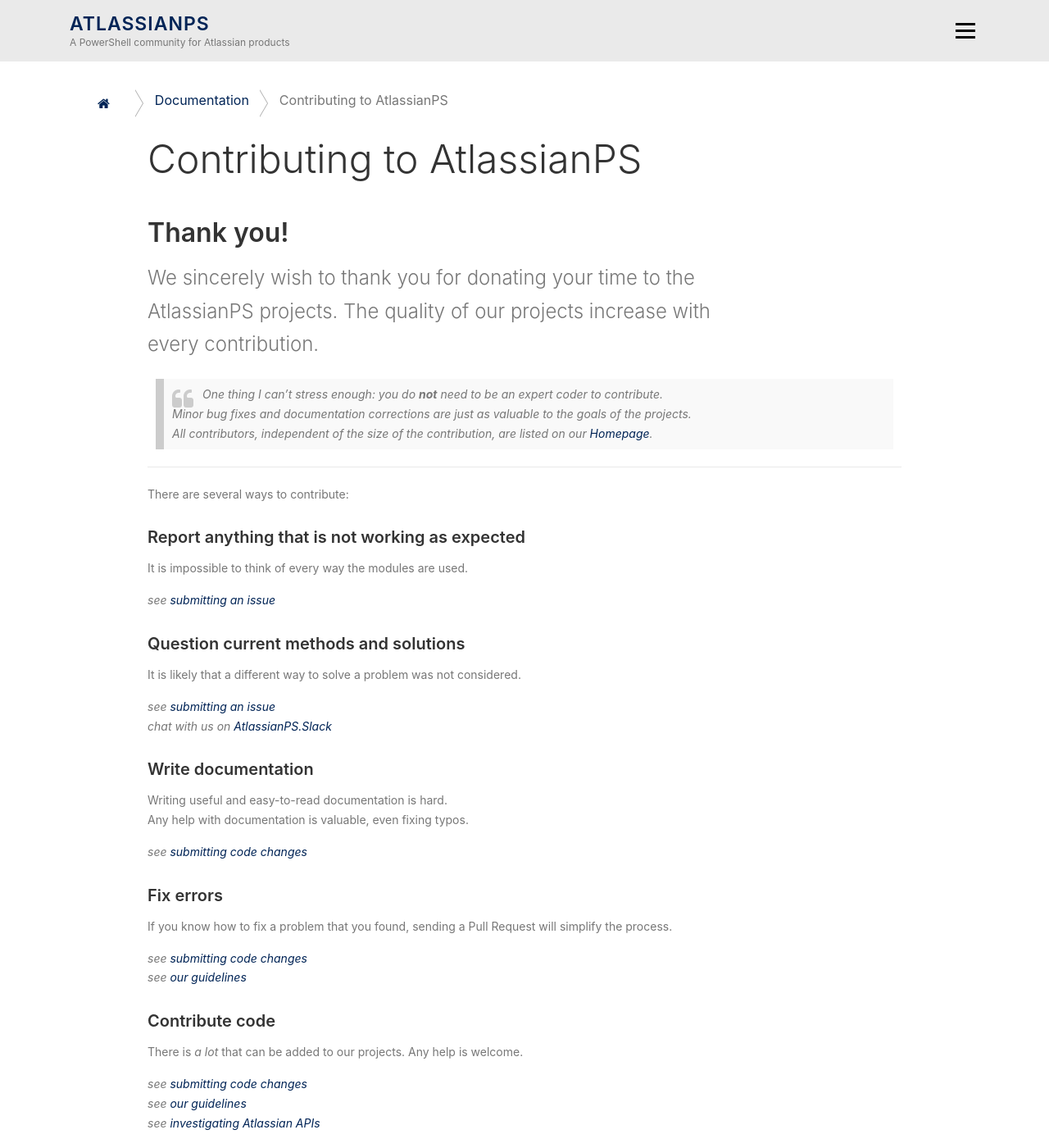
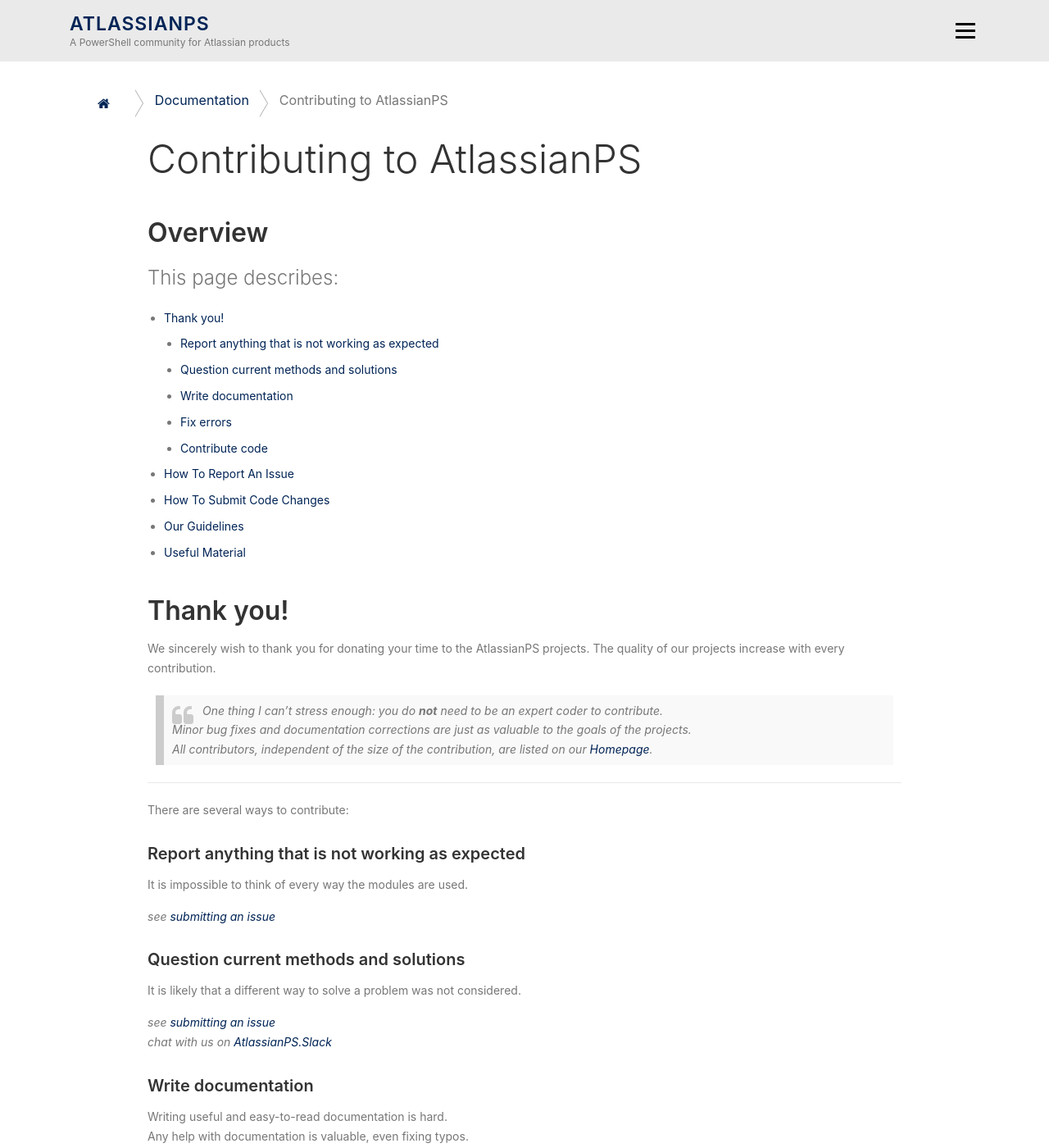
Before and after one commit to AtlassianPS/AtlassianPS.github.io, a Jekyll site: the page built from docs/Contributing/index.md, in a window 1280 px wide and 1400 px high. Shown: the whole window at 82% size. Built offline with Jekyll 4.4.1, drawn with Linux system fonts in a browser that asks for light colours; nearby versions of some CDN libraries; comment, search, counter and statistics services are not loaded; our own code applies the rules of GitHub Pages for plain Markdown files; some of the changed text lies outside the part shown.

Commit message:
Updated TOC

```diff
--- a/docs/Contributing/index.md
+++ b/docs/Contributing/index.md
@@ -2,6 +2,21 @@
 layout: documentation
 ---
 # Contributing to AtlassianPS
+
+## Overview
+
+This page describes:
+
+* [Thank you!](#thank-you)
+  * [Report anything that is not working as expected](#report-anything-that-is-not-working-as-expected)
+  * [Question current methods and solutions](#question-current-methods-and-solutions)
+  * [Write documentation](#write-documentation)
+  * [Fix errors](#fix-errors)
+  * [Contribute code](#contribute-code)
+* [How To Report An Issue](#how-to-report-an-issue)
+* [How To Submit Code Changes](#how-to-submit-code-changes)
+* [Our Guidelines](#our-guidelines)
+* [Useful Material](#useful-material)
 
 ## Thank you!
 
```
Also changed, not shown: other parts of docs/Contributing/index.md (+0 -9 lines).
